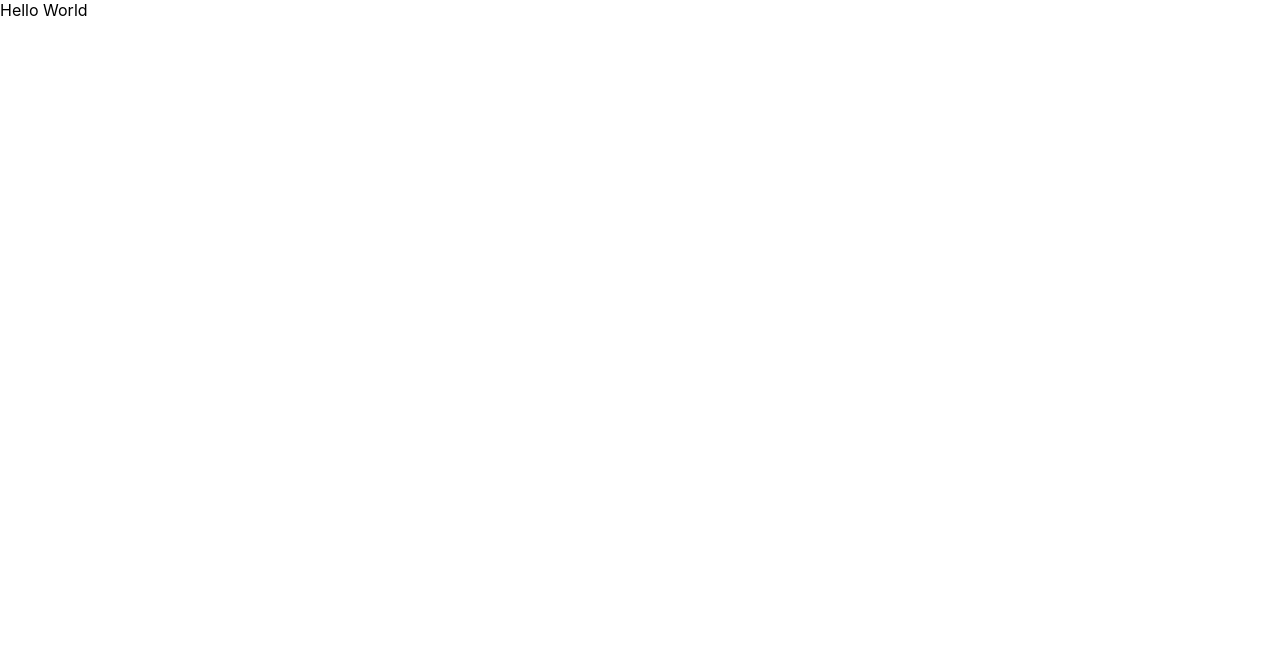
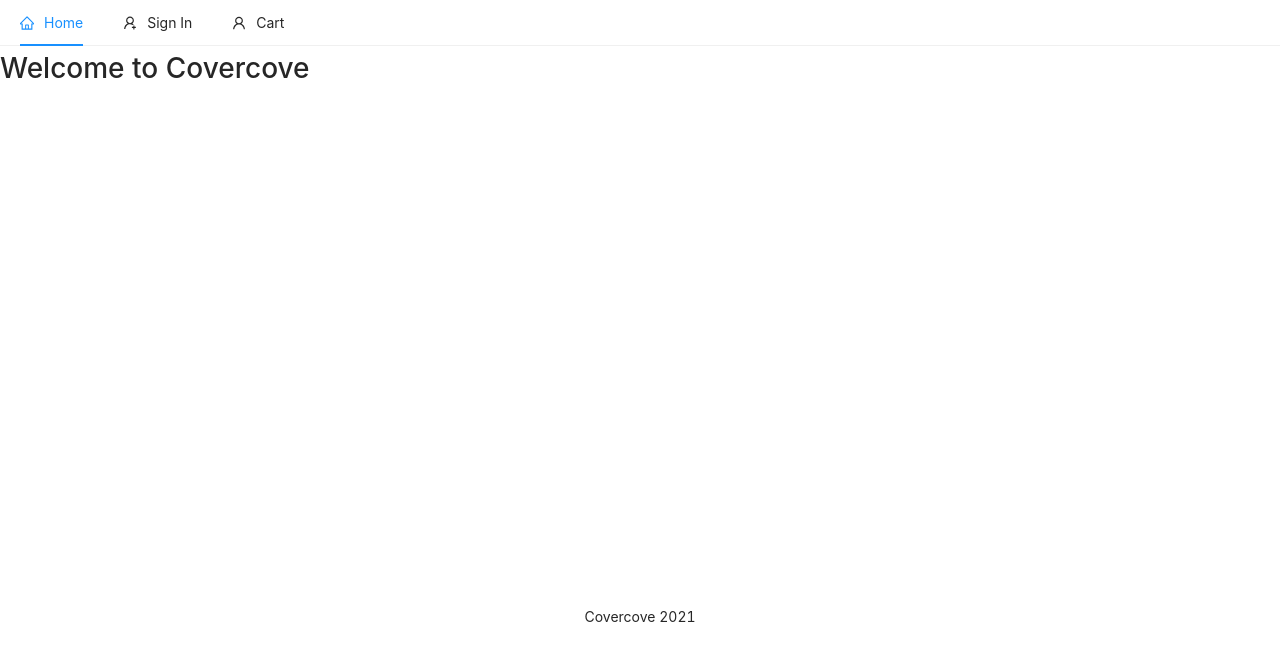
Before and after one commit to suyash-patil/booknation, a React (Create React App) app in the folder client/: page / in a window 1280 px wide. Shown: the top 660 px of the page. Built offline with nearby package versions, Linux system fonts and the light colour scheme.

Commit message:
header and footer added, bootstrap material and antd added

```diff
--- a/client/package.json
+++ b/client/package.json
@@ -6,6 +6,7 @@
     "@testing-library/jest-dom": "^5.12.0",
     "@testing-library/react": "^11.2.6",
     "@testing-library/user-event": "^12.8.3",
+    "antd": "^4.15.4",
     "react": "^17.0.2",
     "react-dom": "^17.0.2",
     "react-scripts": "4.0.3",
--- a/client/public/index.html
+++ b/client/public/index.html
@@ -11,6 +11,7 @@
     />
     <link rel="apple-touch-icon" href="%PUBLIC_URL%/logo192.png" />
     <link rel="manifest" href="%PUBLIC_URL%/manifest.json" />
+    <link rel="stylesheet" href="https://unpkg.com/bootstrap-material-design@4.1.1/dist/css/bootstrap-material-design.min.css" integrity="sha384-wXznGJNEXNG1NFsbm0ugrLFMQPWswR3lds2VeinahP8N0zJw9VWSopbjv2x7WCvX" crossorigin="anonymous">
     <title>React App</title>
   </head>
   <body>
--- a/client/src/App.css
+++ b/client/src/App.css
@@ -0,0 +1,3 @@
+main {
+  min-height: 70vh;
+}
--- a/client/src/App.js
+++ b/client/src/App.js
@@ -1,11 +1,17 @@
 import React from 'react'
 import './App.css'
+import Footer from './components/Footer'
+import Header from './components/Header'
 
 const App = () => {
   return (
-    <div>
-      Hello World
-    </div>
+    <>
+      <Header/>
+      <main>
+        <h1>Welcome to Covercove</h1>
+      </main>
+      <Footer/>
+    </>
   )
 }
 
--- /dev/null
+++ b/client/src/components/Footer.js
@@ -0,0 +1,11 @@
+import React from 'react'
+
+const Footer = () => {
+  return (
+    <footer style={{textAlign: "center"}}>
+      Covercove 2021
+    </footer>
+  )
+}
+
+export default Footer
--- /dev/null
+++ b/client/src/components/Header.js
@@ -0,0 +1,26 @@
+import React, { useState } from 'react'
+import {Menu} from 'antd'
+import { HomeOutlined, SettingOutlined, UserOutlined, UserAddOutlined, LogoutOutlined } from '@ant-design/icons';
+const { SubMenu, Item } = Menu;
+const Header = () => {
+
+  const [current, setCurrent] = useState('home')
+
+  return (
+    <Menu selectedKeys={[current]} mode="horizontal">
+      <Item key="home" icon={<HomeOutlined />}>
+        Home
+      </Item>
+
+      <Item key="signin" icon={<UserAddOutlined />} className="float-right">
+        Sign In
+      </Item>
+
+      <Item key="cart" icon={<UserOutlined />} className="float-right">
+        Cart
+      </Item>
+    </Menu>
+  )
+}
+
+export default Header
--- a/client/src/index.js
+++ b/client/src/index.js
@@ -2,6 +2,7 @@
 import ReactDOM from 'react-dom';
 import './index.css';
 import App from './App';
+import 'antd/dist/antd.css'
 
 ReactDOM.render(
   <React.StrictMode>
```
Also changed, not shown: 1 other file (tests, documents, lock files or other folders).
